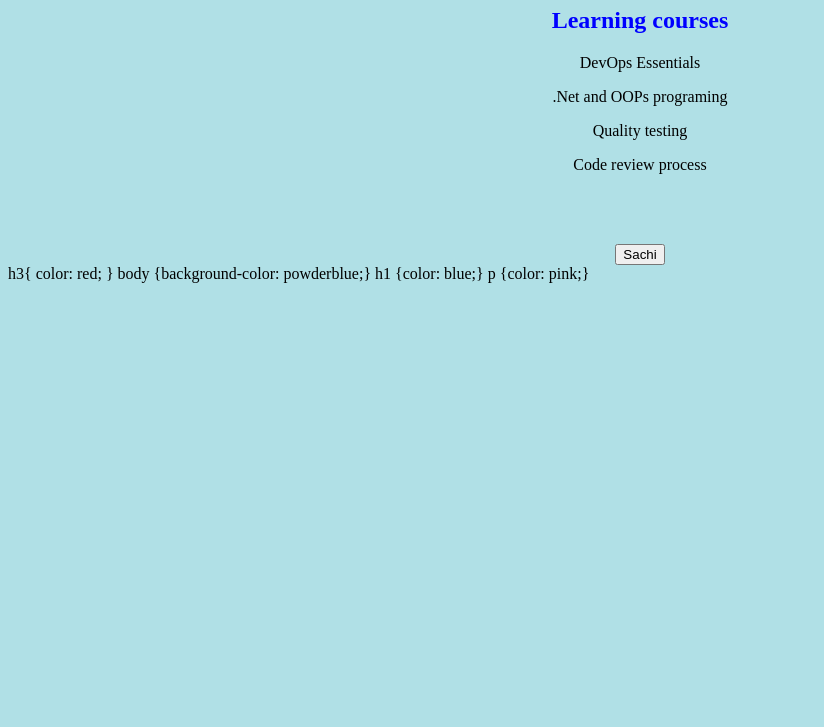
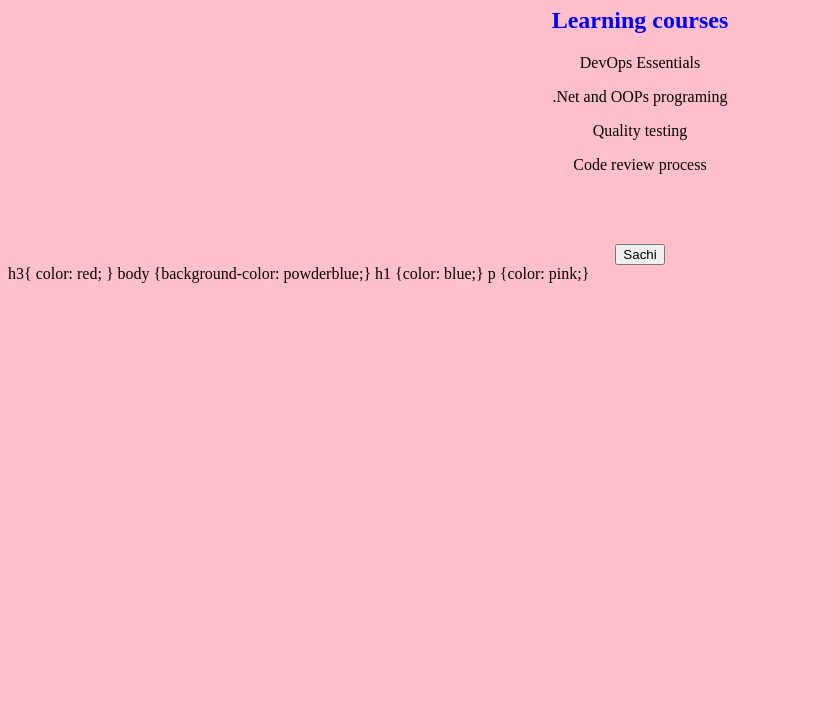
Before and after one commit to sachim98/MASTER, a plain HTML site: page Test.html in a window 1280 px wide. Shown: the part 73-800 px from the top of the page, without its empty margins (0-824 px from the left). Drawn offline with Linux system fonts and the light colour scheme.

Commit message:
Update Demo.css

```diff
--- a/Demo.css
+++ b/Demo.css
@@ -1,7 +1,7 @@
 h3{
     color: red;
 }
-body {background-color: powderblue;}
+body {background-color: pink;}
 h2   {color: blue;}
 p    {color: Black;
 }
```
